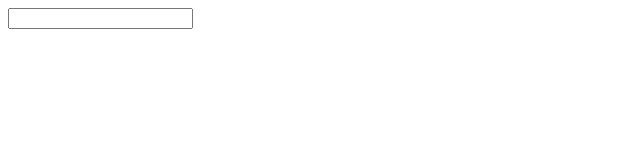
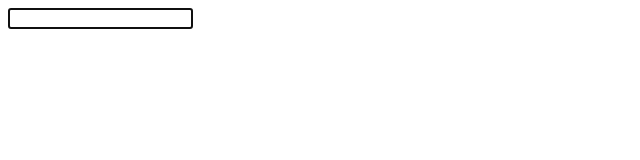
Before and after one commit to Marjamjelly/text-editor, a plain HTML site: page index.html in a window 1280 px wide. Shown: the whole page, without its empty margins (0-640 px from the left). Drawn offline with Linux system fonts and the light colour scheme.

Commit message:
make autofocus

```diff
--- a/index.html
+++ b/index.html
@@ -4,6 +4,6 @@
     <title>Edit:</title>
   </head>
   <body>
-    <input type="text" id="editor">
+    <input type="text" id="editor" autofocus>
   </body>
 </html>
```
